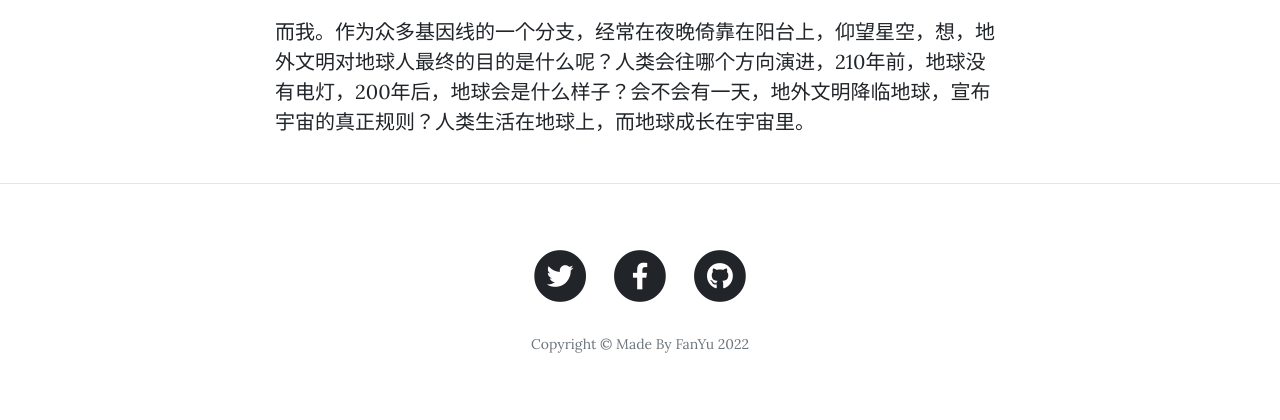
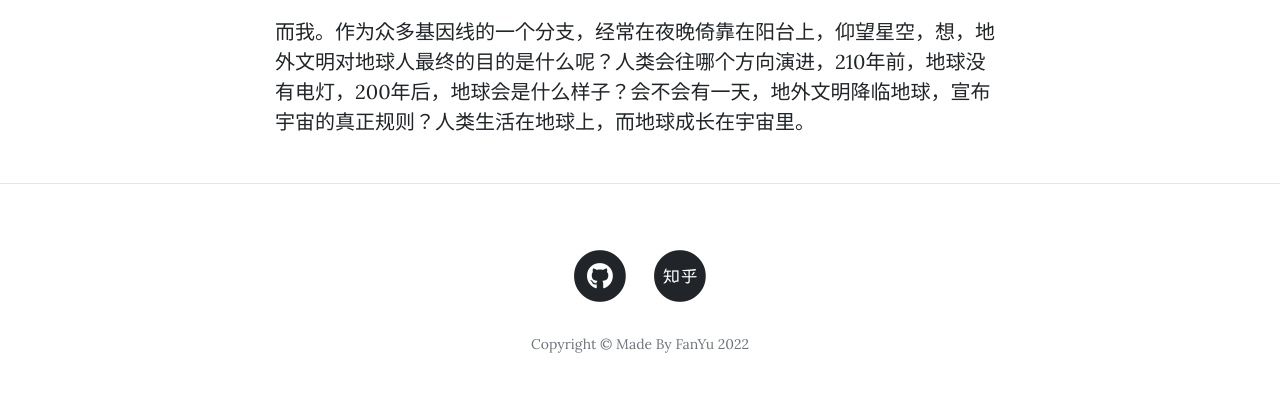
Before and after one commit to yufanme/70-2nd-flask-angela-blog-with-users-master-from-69, a Flask app: page /about in a window 1280 px wide. Shown: the part 925-1345 px from the top of the page. Run offline with Flask 2, Linux system fonts and the light colour scheme; parts of the project's set-up code (start-up, migrations or seed data) failed here and were passed over; some libraries are stand-ins or nearby versions.

Commit message:
change footer, delete facebook and twitter, and zhihu

```diff
--- a/templates/footer.html
+++ b/templates/footer.html
@@ -4,27 +4,35 @@
       <div class="row">
         <div class="col-lg-8 col-md-10 mx-auto">
           <ul class="list-inline text-center">
+{#            <li class="list-inline-item">#}
+{#              <a href="#">#}
+{#                <span class="fa-stack fa-lg">#}
+{#                  <i class="fas fa-circle fa-stack-2x"></i>#}
+{#                  <i class="fab fa-twitter fa-stack-1x fa-inverse"></i>#}
+{#                </span>#}
+{#              </a>#}
+{#            </li>#}
+{#            <li class="list-inline-item">#}
+{#              <a href="#">#}
+{#                <span class="fa-stack fa-lg">#}
+{#                  <i class="fas fa-circle fa-stack-2x"></i>#}
+{#                  <i class="fab fa-facebook-f fa-stack-1x fa-inverse"></i>#}
+{#                </span>#}
+{#              </a>#}
+{#            </li>#}
             <li class="list-inline-item">
-              <a href="#">
+              <a href="https://github.com/yufanme">
                 <span class="fa-stack fa-lg">
                   <i class="fas fa-circle fa-stack-2x"></i>
-                  <i class="fab fa-twitter fa-stack-1x fa-inverse"></i>
+                  <i class="fab fa-github fa-stack-1x fa-inverse"></i>
                 </span>
               </a>
             </li>
-            <li class="list-inline-item">
-              <a href="#">
+          <li class="list-inline-item">
+              <a href="https://www.zhihu.com/people/yu-fan-48-41/posts">
                 <span class="fa-stack fa-lg">
                   <i class="fas fa-circle fa-stack-2x"></i>
-                  <i class="fab fa-facebook-f fa-stack-1x fa-inverse"></i>
-                </span>
-              </a>
-            </li>
-            <li class="list-inline-item">
-              <a href="#">
-                <span class="fa-stack fa-lg">
-                  <i class="fas fa-circle fa-stack-2x"></i>
-                  <i class="fab fa-github fa-stack-1x fa-inverse"></i>
+                  <i class="fab fa-zhihu fa-stack-1x fa-inverse"></i>
                 </span>
               </a>
             </li>
```
